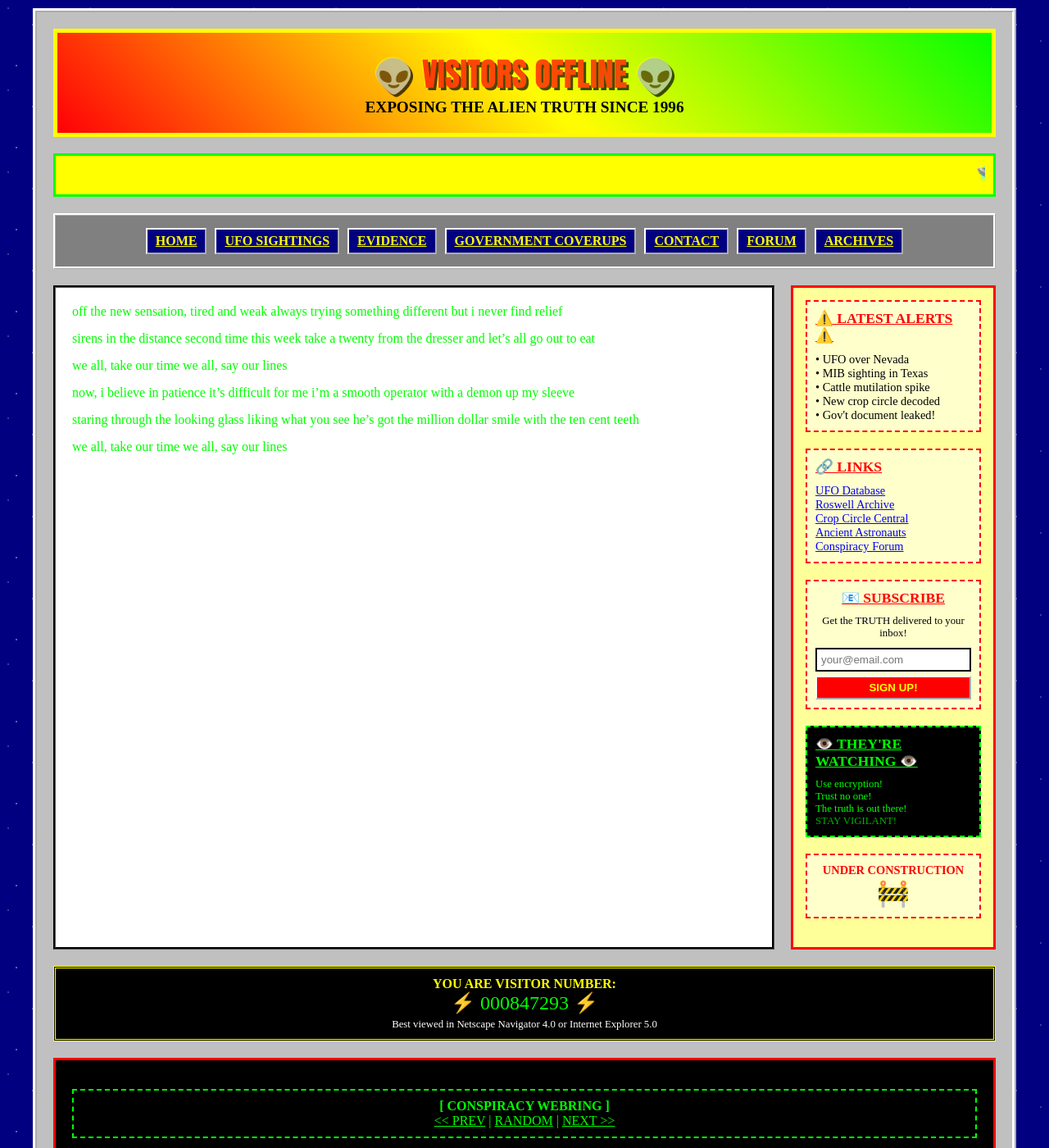
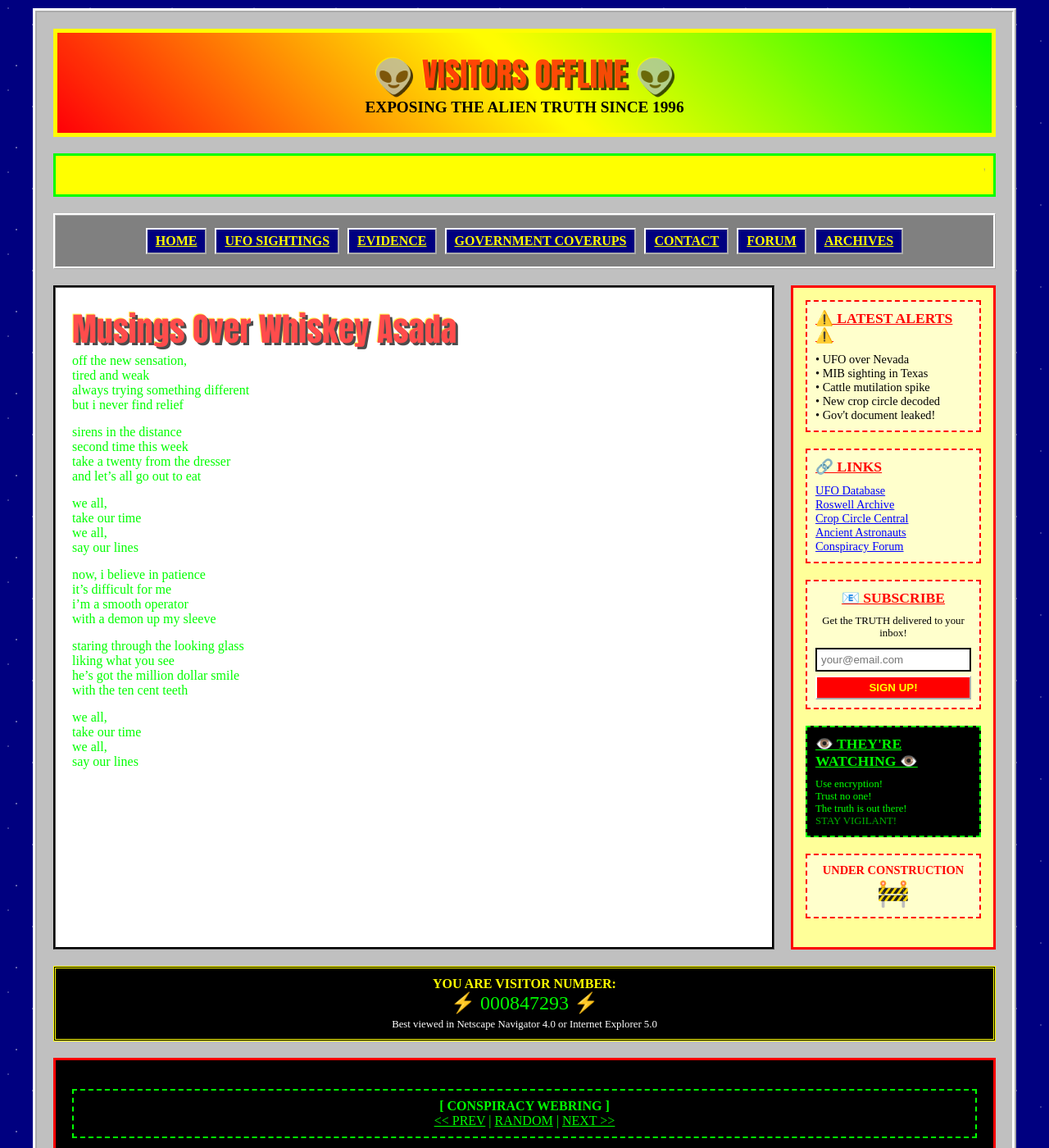
Before and after one commit to visitorsradio/offline, a Jekyll site: the page built from _posts/1996-01-04-musings-over-whiskey-asada.md, in a window 1280 px wide and 1400 px high. Shown: the whole window at 82% size. Built offline with Jekyll 4.4.1, drawn with Linux system fonts in a browser that asks for light colours.

Commit message:
Update 1996-01-04-musings-over-whiskey-asada.md

```diff
--- a/_posts/1996-01-04-musings-over-whiskey-asada.md
+++ b/_posts/1996-01-04-musings-over-whiskey-asada.md
@@ -4,6 +4,7 @@
 author: "Visitors Radio"
 date: 1996-01-04
 ---
+# Musings Over Whiskey Asada
 
 off the new sensation,
 tired and weak
```
